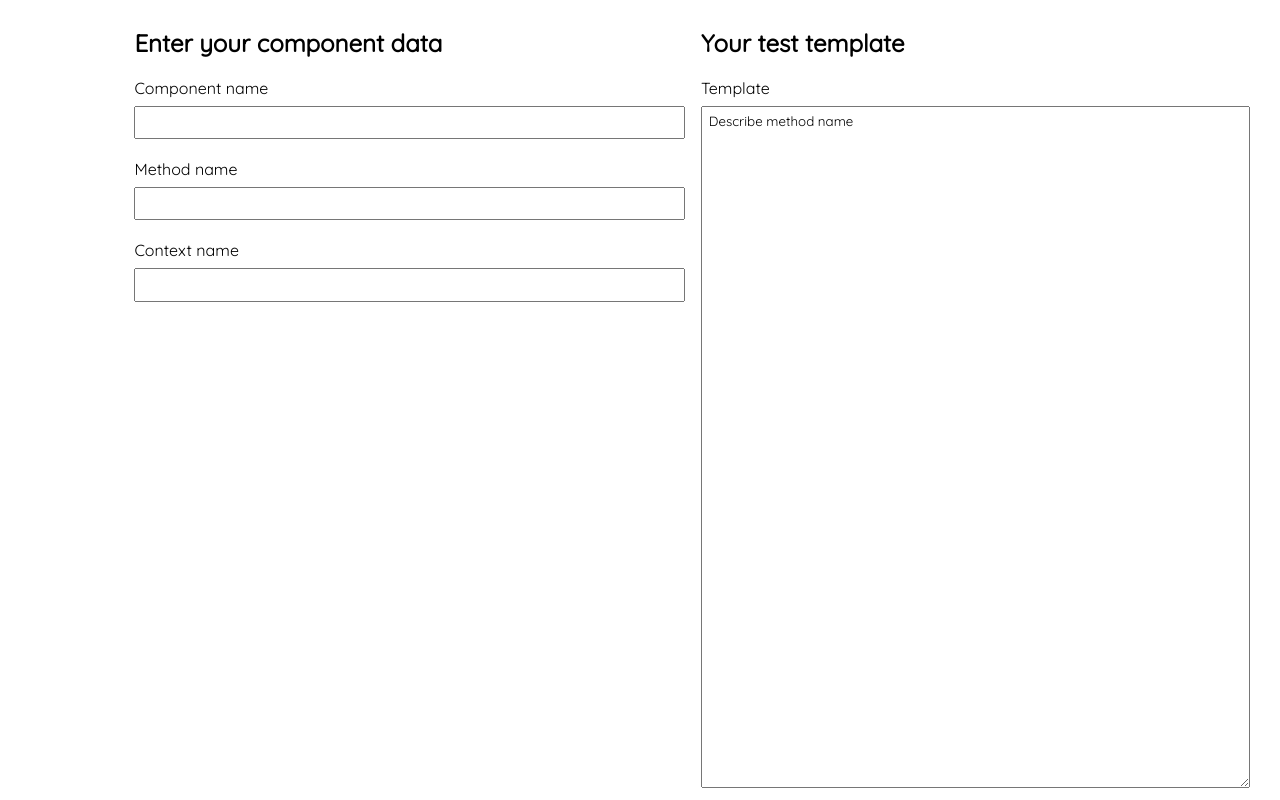
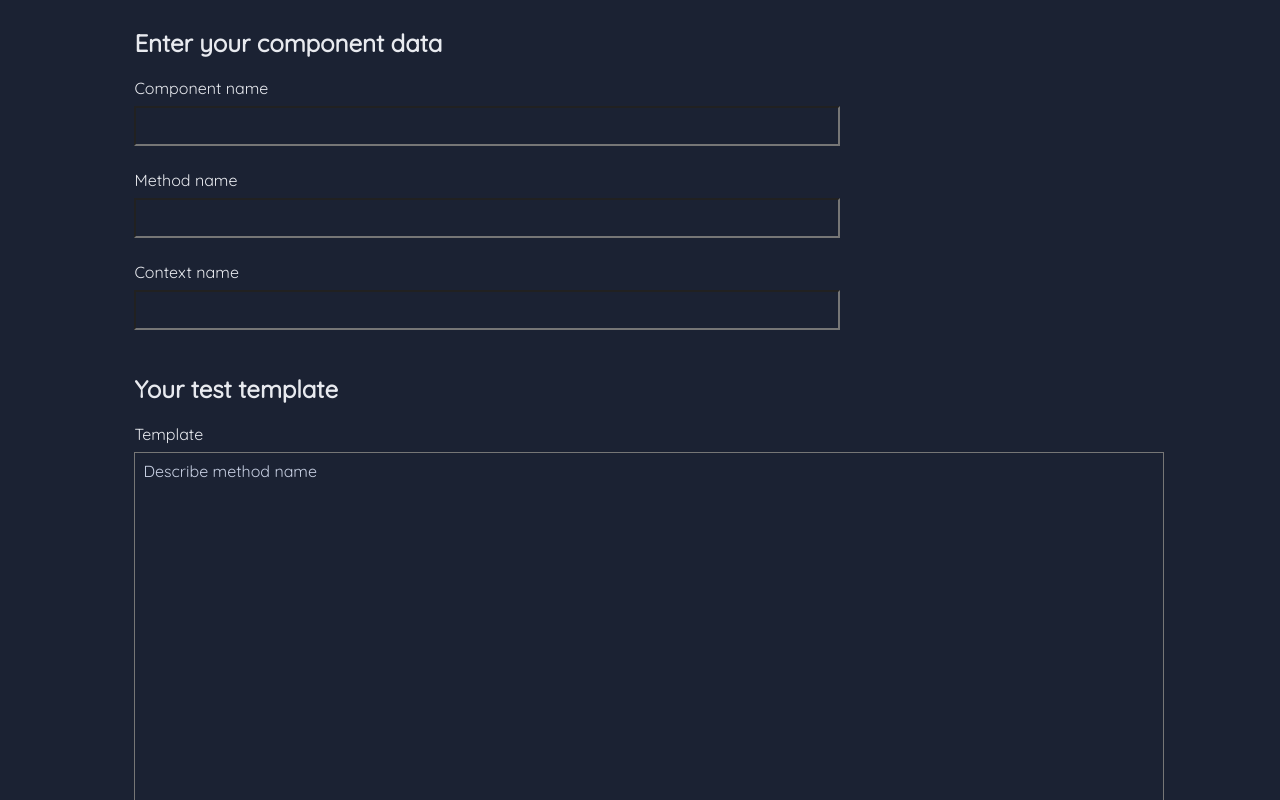
Before and after one commit to metamoni/vue_test_template_generator, a Vue app: page / in a window 1280 px wide. Shown: the top 800 px of the page. Built offline with nearby package versions, Linux system fonts and the light colour scheme.

Commit message:
update styles

```diff
--- a/src/App.vue
+++ b/src/App.vue
@@ -21,6 +21,8 @@ export default {
 <style>
 body, input, label, textarea {
   font-family: 'Quicksand', sans-serif;
+  background: #1B2233;
+  color: #E8EAEF;
 }
 
 #app {
@@ -35,7 +37,7 @@ main {
   grid-template-columns: 1fr 2fr;
 }
 
-@media screen and (max-width: 900px) {
+@media screen and (max-width: 1350px) {
   #app {
     grid-template-columns: 1fr;
   }
--- a/src/components/Form.vue
+++ b/src/components/Form.vue
@@ -21,7 +21,7 @@ export default {
 
 <style scoped>
 section {
-  margin-right: 1em;
+  margin-right: 2em;
 }
 
 label, input {
@@ -33,18 +33,20 @@ label {
 }
 
 input {
-  width: 40em;
+  color: #c7cfe2;
+  font-size: 1em;
+  width: 30em;
   padding: 0.5em;
   margin-bottom: 1.5em;
 }
 
-@media screen and (max-width: 900px) {
+@media screen and (max-width: 1350px) {
   input {
     width: 70%;;
   }
 }
 
-@media screen and (max-width: 600px) {
+@media screen and (max-width: 700px) {
   input {
     width: 100%;;
   }
--- a/src/components/Template.vue
+++ b/src/components/Template.vue
@@ -19,6 +19,8 @@ label, textarea {
 }
 
 textarea {
+  color: #c7cfe2;
+  font-size: 1em;
   padding: 0.5em;
   margin-bottom: 1.5em;
   height: 50em;
@@ -29,7 +31,7 @@ label {
   margin-bottom: 0.5em;
 }
 
-@media screen and (max-width: 900px) {
+@media screen and (max-width: 1350px) {
   textarea {
     width: 100%;
   }
```
